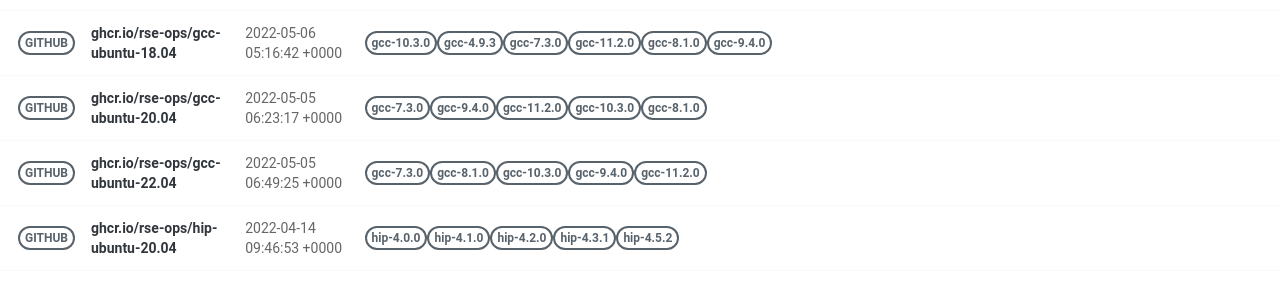
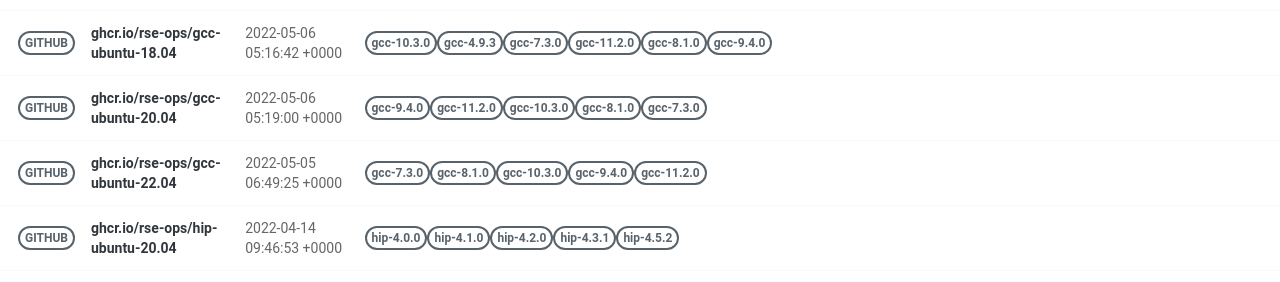
Before and after one commit to rse-ops/docker-images, a Jekyll site: the page built from pages/index.md, in a window 1280 px wide. Shown: the part 581-863 px from the top of the page. Built offline with Jekyll 4.4.1, drawn with Linux system fonts in a browser that asks for light colours; nearby versions of some CDN libraries.

Commit message:
Automated push to update library 2022-05-06

```diff
--- a/_library/ghcr.io-rse-ops-gcc-ubuntu-20.04.md
+++ b/_library/ghcr.io-rse-ops-gcc-ubuntu-20.04.md
@@ -1,14 +1,11 @@
 ---
 layout: container
 name: ghcr.io/rse-ops/gcc-ubuntu-20.04
-updated_at: 2022-05-05 06:23:17.679661
+updated_at: 2022-05-06 05:19:00.489828
 
 
 container_url: https://github.com/orgs/rse-ops/packages/container/package/gcc-ubuntu-20.04
 versions:
- - tag: gcc-7.3.0
-   dockerfile: https://github.com/rse-ops/docker-images/blob/main/ubuntu/gcc/Dockerfile
-   manifest: https://crane.ggcr.dev/manifest/ghcr.io/rse-ops/gcc-ubuntu-20.04:gcc-7.3.0
  - tag: gcc-9.4.0
    dockerfile: https://github.com/rse-ops/docker-images/blob/main/ubuntu/gcc/Dockerfile
    manifest: https://crane.ggcr.dev/manifest/ghcr.io/rse-ops/gcc-ubuntu-20.04:gcc-9.4.0
```
Also changed, not shown: other parts of _library/ghcr.io-rse-ops-gcc-ubuntu-20.04.md (+3 -0 lines).
